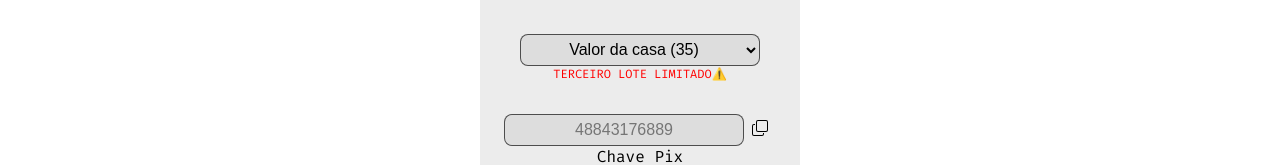
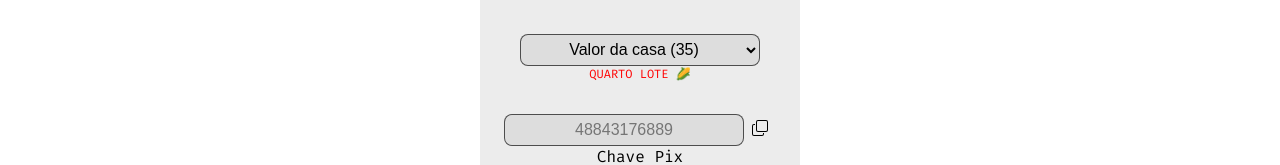
Before and after one commit to bren112/festfyuv, a React (Vite) app: page /teste in a window 1280 px wide. Shown: the part 468-633 px from the top of the page. Built offline with nearby package versions, Linux system fonts and the light colour scheme.

Commit message:
Atualizar o tst.jsx

```diff
--- a/src/pages/Sobre/tst.jsx
+++ b/src/pages/Sobre/tst.jsx
@@ -49,7 +49,7 @@ const Teste = () => {
             <option value="35">Valor da casa (35)</option>
             <option value="35">Valor de fora (35)</option>
           </select>
-          <p id='span'>TERCEIRO LOTE LIMITADO⚠️</p>
+          <p id='span'>QUARTO LOTE 🌽</p>
         </div>
         <div>
           <div className='pix'>
```
